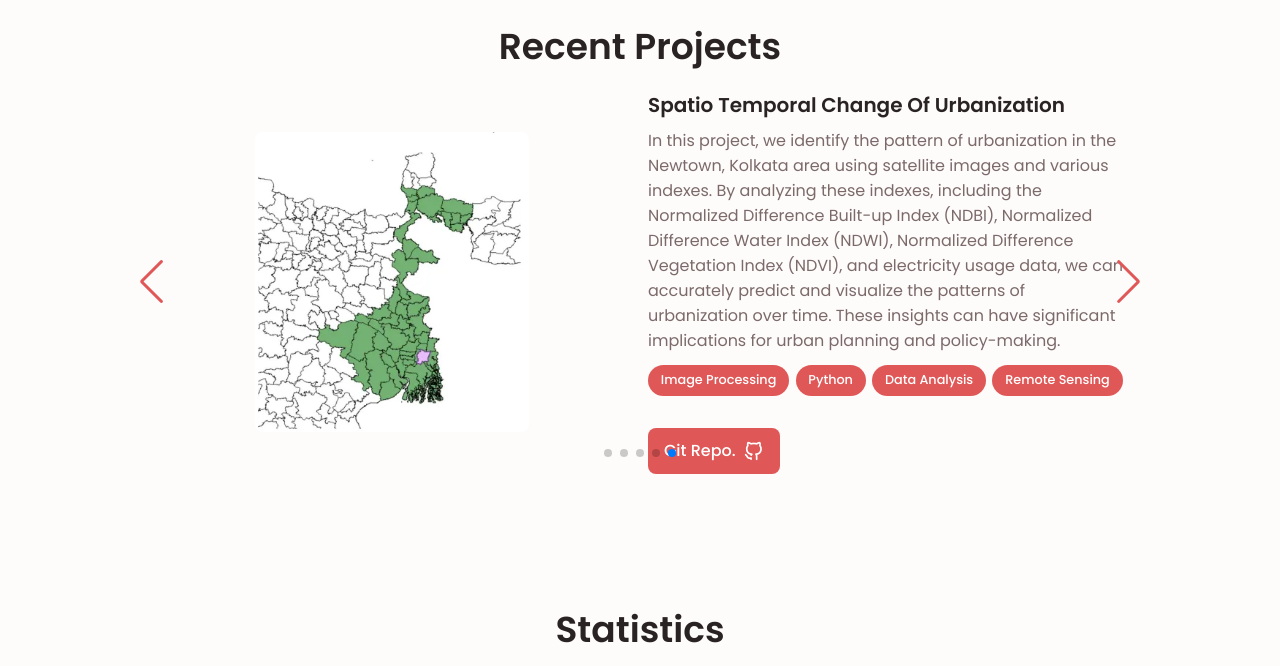
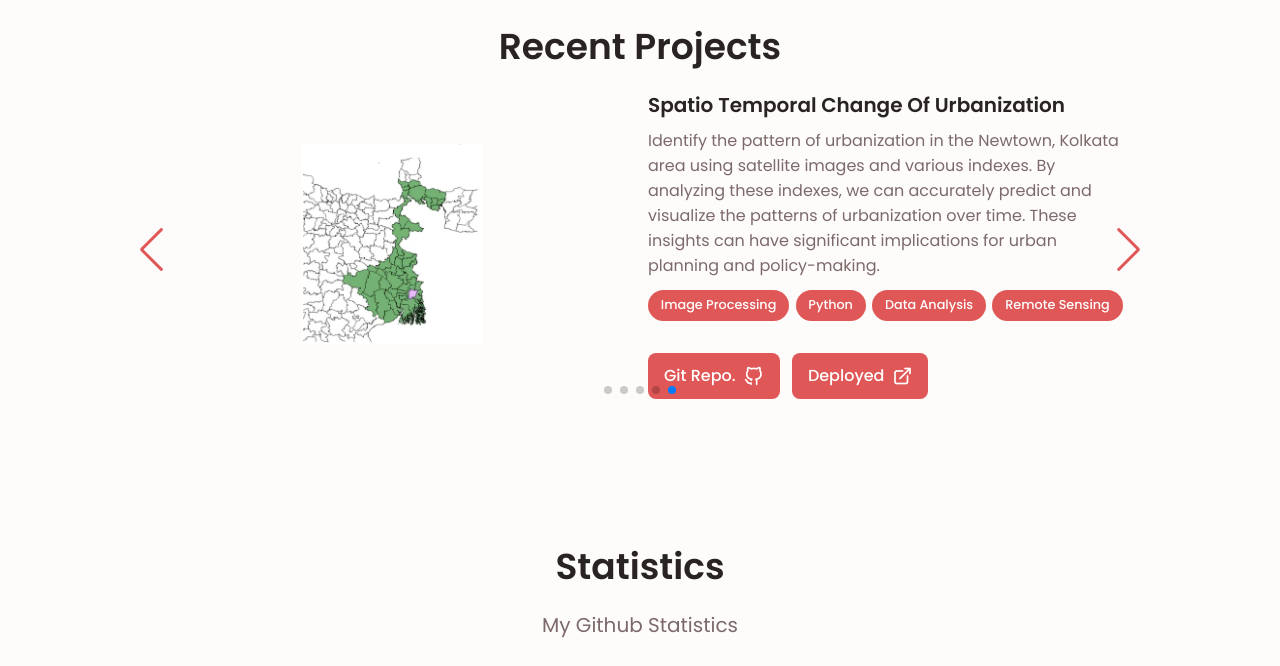
Before and after one commit to abhisek247767/AbhisekRoy-SDE, a plain HTML site: page index.html in a window 1280 px wide. Shown: the part 3385-4051 px from the top of the page. Drawn offline with nearby package versions, Linux system fonts and the light colour scheme.

Commit message:
add new project images and fix image container

```diff
--- a/css/style.css
+++ b/css/style.css
@@ -713,9 +713,16 @@ img {
 }
 
 .portfolio_img {
-    height: 200px;
-    border-radius: 0.5rem;
+    width: 100%;
+    max-height: 200px;
+    min-height: 200px;
     justify-self: center;
+    object-fit: cover;
+    object-position: center;
+    background-color: #f5f5f5;
+}
+.portfolio_img:hover {
+    transform: scale(1.05);
 }
 
 .portfolio_title {
--- a/index.html
+++ b/index.html
@@ -784,7 +784,7 @@
               class="portfolio_content grid swiper-slide project-card"
               class="project-card"
             >
-              <img src="images/coldEmail.jpg" alt="" class="portfolio_img" />
+              <img src="images/RecipeAI.jpg" alt="" class="portfolio_img" />
 
               <div class="portfolio_data">
                 <h3 class="portfolio_title project_title">Recipe AI</h3>
@@ -806,7 +806,6 @@
                   <span class="tech-icon">Tailwind CSS</span>
                   <span class="tech-icon">gemini-2.0-flash Models</span>
                   <span class="tech-icon">MongoDB</span>
-                  <span class="tech-icon">ExpressJS</span>
                 </div>
                 <a
                   href="https://github.com/abhisek247767/Cold-Email-Application"
@@ -832,7 +831,7 @@
               class="portfolio_content grid swiper-slide project-card"
               class="project-card"
             >
-              <img src="images/blog.jpg" alt="" class="portfolio_img" />
+              <img src="images/clarityNotes.jpg" alt="" class="portfolio_img" />
 
               <div class="portfolio_data">
                 <h3 class="portfolio_title project_title">
@@ -927,7 +926,7 @@
               class="portfolio_content grid swiper-slide project-card"
               class="project-card"
             >
-              <img src="images/Doctor.jpg" alt="" class="portfolio_img" />
+              <img src="images/inspiro.jpg" alt="" class="portfolio_img" />
 
               <div class="portfolio_data">
                 <h3 class="portfolio_title project_title">
@@ -978,12 +977,9 @@
                 <p
                   class="portfolio_description project-tech-stack project-description"
                 >
-                  In this project, we identify the pattern of urbanization in
+                 Identify the pattern of urbanization in
                   the Newtown, Kolkata area using satellite images and various
-                  indexes. By analyzing these indexes, including the Normalized
-                  Difference Built-up Index (NDBI), Normalized Difference Water
-                  Index (NDWI), Normalized Difference Vegetation Index (NDVI),
-                  and electricity usage data, we can accurately predict and
+                  indexes. By analyzing these indexes, we can accurately predict and
                   visualize the patterns of urbanization over time. These
                   insights can have significant implications for urban planning
                   and policy-making.
@@ -1002,11 +998,14 @@
                   Git Repo.
                   <i class="uil uil-github-alt button_icon"></i>
                 </a>
-                <!-- <a href="https://mellow-semifreddo-68e65b.netlify.app/" target="_blank"
-                                class="button button-flex button-small portfolio_button project-deployed-link">
-                                Deployed
-                                <i class="uil uil-external-link-alt button_icon"></i>
-                            </a> -->
+                <a
+                  href="https://royabhisek083.medium.com/exploring-spatio-temporal-urbanization-patterns-using-satellite-data-278b8c8a46ff"
+                  target="_blank"
+                  class="button button-flex button-small portfolio_button project-deployed-link"
+                >
+                  Deployed
+                  <i class="uil uil-external-link-alt button_icon"></i>
+                </a>
               </div>
             </div>
           </div>
```
Also changed, not shown: images/RecipeAI.jpg (added), images/clarityNotes.jpg (added), images/inspiro.jpg (added), images/productApp.jpeg.
